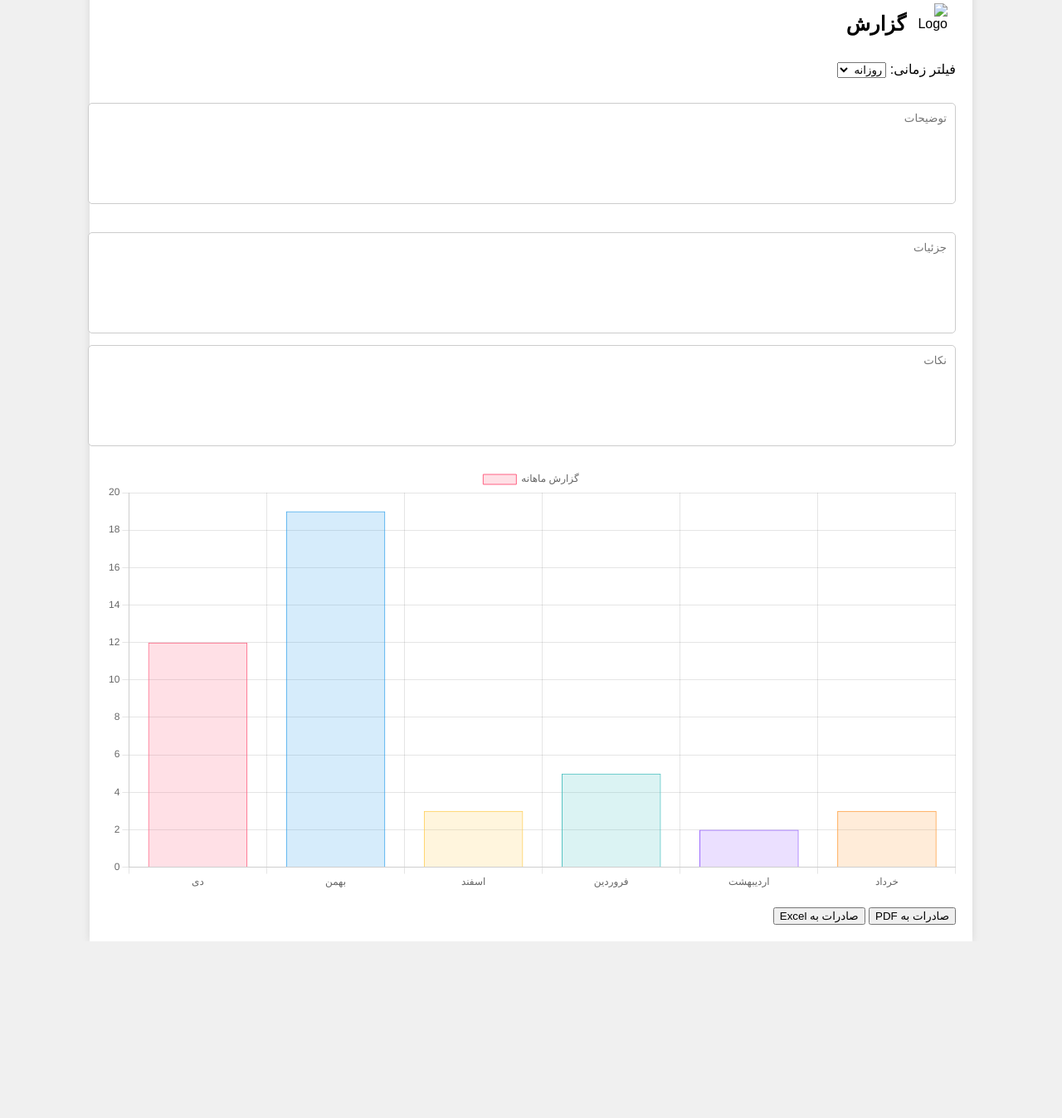
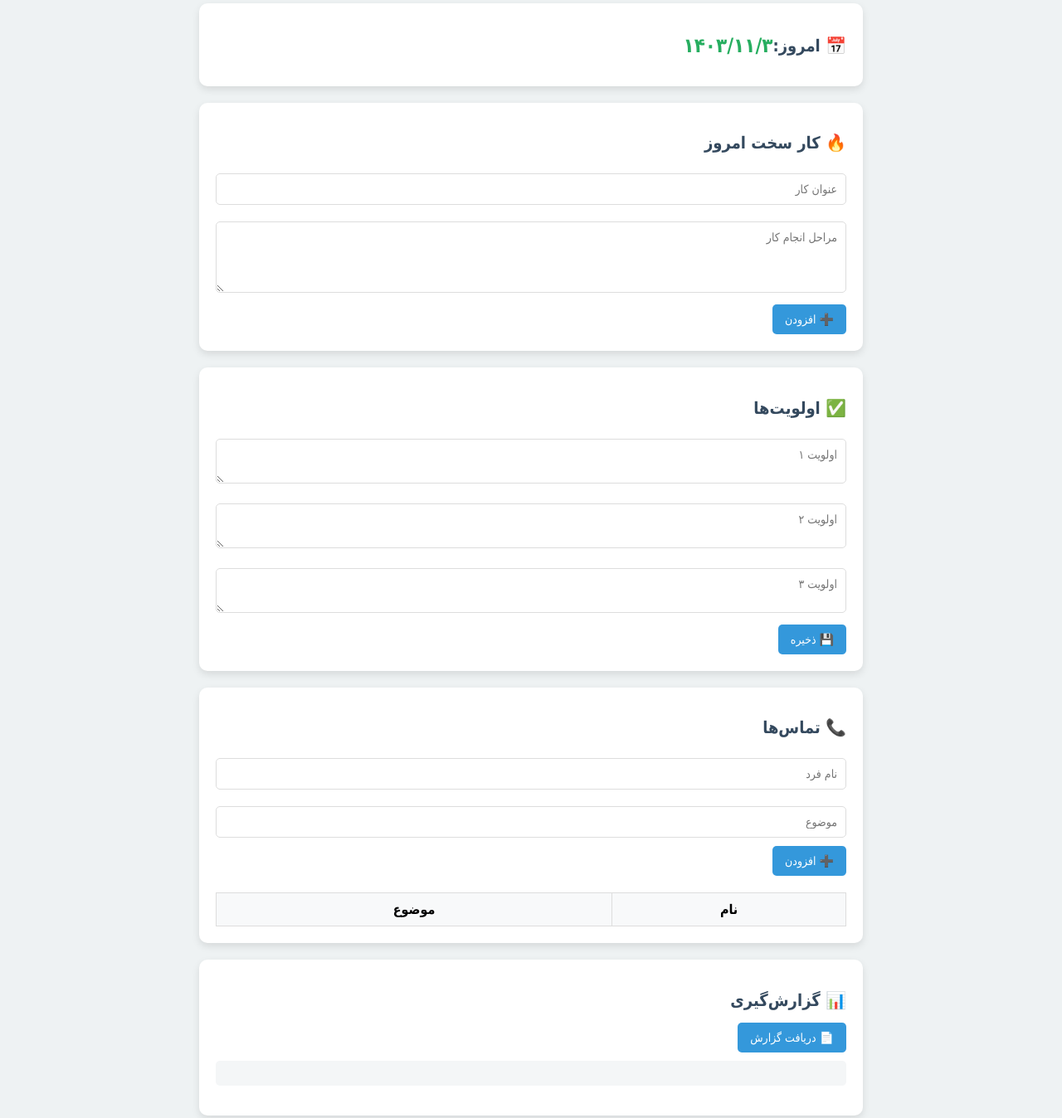
Before and after one commit to alitavasolinia/-daily-palanner2, a plain HTML site: page index.html in a window 1280 px wide. Shown: the part 16-1364 px from the top of the page at 83% size. Before the commit the page ends 1151 px from the top, so only its background shows below. Drawn offline with nearby package versions, Linux system fonts and the light colour scheme.

Commit message:
Update index.html with new code

```diff
--- a/index.html
+++ b/index.html
@@ -1,41 +1,117 @@
 <!DOCTYPE html>
-<html lang="fa">
+<html lang="fa" dir="rtl">
 <head>
     <meta charset="UTF-8">
     <meta name="viewport" content="width=device-width, initial-scale=1.0">
-    <title>برنامه گزارش‌گیری</title>
-    <link rel="stylesheet" href="styles.css">
-    <script src="https://cdn.jsdelivr.net/npm/chart.js"></script>
+    <title>برنامه ریزی روزانه</title>
+    <style>
+        * { font-family: Tahoma, sans-serif; box-sizing: border-box; }
+        body { background: #eef2f3; margin: 0; padding: 20px; }
+        .container { max-width: 800px; margin: auto; }
+        .section { background: white; border-radius: 10px; padding: 20px; margin-bottom: 20px; box-shadow: 0 4px 10px rgba(0,0,0,0.1); }
+        h2 { color: #34495e; font-size: 20px; margin-bottom: 15px; display: flex; align-items: center; }
+        h2 span { margin-left: 10px; color: #27ae60; font-size: 24px; }
+        input, textarea, select { width: 100%; padding: 10px; margin: 10px 0; border: 1px solid #ddd; border-radius: 5px; font-size: 14px; }
+        button { background: #3498db; color: white; border: none; padding: 10px 15px; border-radius: 5px; cursor: pointer; font-size: 14px; }
+        button:hover { background: #2980b9; }
+        table { width: 100%; border-collapse: collapse; margin-top: 20px; }
+        table, th, td { border: 1px solid #ddd; }
+        th, td { text-align: center; padding: 10px; }
+        th { background: #f8f9fa; }
+    </style>
 </head>
 <body>
     <div class="container">
-        <div class="header">
-            <img src="logo.png" alt="Logo">
-            <h1>گزارش</h1>
+        <!-- نمایش تاریخ -->
+        <div class="section">
+            <h2>📅 امروز: <span id="date"></span></h2>
         </div>
+
+        <!-- کار سخت -->
         <div class="section">
-            <label for="dateFilter">فیلتر زمانی:</label>
-            <select id="dateFilter">
-                <option value="daily">روزانه</option>
-                <option value="weekly">هفتگی</option>
-                <option value="monthly">ماهانه</option>
-            </select>
+            <h2>🔥 کار سخت امروز</h2>
+            <input type="text" id="hardTaskTitle" placeholder="عنوان کار">
+            <textarea id="hardTaskSteps" placeholder="مراحل انجام کار" rows="4"></textarea>
+            <button onclick="addHardTask()">➕ افزودن</button>
         </div>
+
+        <!-- اولویت‌ها -->
         <div class="section">
-            <textarea placeholder="توضیحات"></textarea>
+            <h2>✅ اولویت‌ها</h2>
+            <textarea id="priority1" placeholder="اولویت ۱" rows="2"></textarea>
+            <textarea id="priority2" placeholder="اولویت ۲" rows="2"></textarea>
+            <textarea id="priority3" placeholder="اولویت ۳" rows="2"></textarea>
+            <button onclick="savePriorities()">💾 ذخیره</button>
         </div>
+
+        <!-- تماس‌ها -->
         <div class="section">
-            <textarea placeholder="جزئیات"></textarea>
-            <textarea placeholder="نکات"></textarea>
+            <h2>📞 تماس‌ها</h2>
+            <input type="text" id="contactName" placeholder="نام فرد">
+            <input type="text" id="contactTopic" placeholder="موضوع">
+            <button onclick="addContact()">➕ افزودن</button>
+            <table id="contactsTable">
+                <thead>
+                    <tr>
+                        <th>نام</th>
+                        <th>موضوع</th>
+                    </tr>
+                </thead>
+                <tbody></tbody>
+            </table>
         </div>
+
+        <!-- گزارش‌گیری -->
         <div class="section">
-            <canvas id="myChart"></canvas>
-        </div>
-        <div class="section">
-            <button id="exportPDF">صادرات به PDF</button>
-            <button id="exportExcel">صادرات به Excel</button>
+            <h2>📊 گزارش‌گیری</h2>
+            <button onclick="generateReport()">📄 دریافت گزارش</button>
+            <pre id="report" style="background: #f4f6f7; padding: 15px; border-radius: 5px; margin-top: 10px; overflow-x: auto;"></pre>
         </div>
     </div>
-    <script src="scripts.js"></script>
+
+    <script>
+        // نمایش تاریخ امروز
+        const today = new Date().toLocaleDateString('fa-IR');
+        document.getElementById('date').textContent = today;
+
+        // ذخیره و نمایش کار سخت
+        function addHardTask() {
+            const title = document.getElementById('hardTaskTitle').value;
+            const steps = document.getElementById('hardTaskSteps').value;
+            alert(`کار سخت ذخیره شد:\nعنوان: ${title}\nمراحل: ${steps}`);
+        }
+
+        // ذخیره اولویت‌ها
+        function savePriorities() {
+            const priority1 = document.getElementById('priority1').value;
+            const priority2 = document.getElementById('priority2').value;
+            const priority3 = document.getElementById('priority3').value;
+            alert(`اولویت‌ها ذخیره شدند:\n۱. ${priority1}\n۲. ${priority2}\n۳. ${priority3}`);
+        }
+
+        // مدیریت تماس‌ها
+        function addContact() {
+            const name = document.getElementById('contactName').value;
+            const topic = document.getElementById('contactTopic').value;
+
+            if (name && topic) {
+                const table = document.getElementById('contactsTable').querySelector('tbody');
+                const row = document.createElement('tr');
+                row.innerHTML = `<td>${name}</td><td>${topic}</td>`;
+                table.appendChild(row);
+
+                document.getElementById('contactName').value = '';
+                document.getElementById('contactTopic').value = '';
+            } else {
+                alert('لطفاً تمامی فیلدها را پر کنید.');
+            }
+        }
+
+        // ایجاد گزارش
+        function generateReport() {
+            const report = `گزارش روزانه:\n\nکار سخت: ${document.getElementById('hardTaskTitle').value}\nمراحل: ${document.getElementById('hardTaskSteps').value}\n\nاولویت‌ها:\n۱. ${document.getElementById('priority1').value}\n۲. ${document.getElementById('priority2').value}\n۳. ${document.getElementById('priority3').value}`;
+            document.getElementById('report').textContent = report;
+        }
+    </script>
 </body>
 </html>
```
